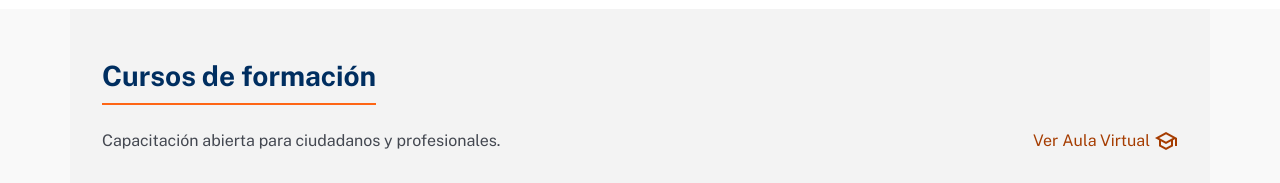
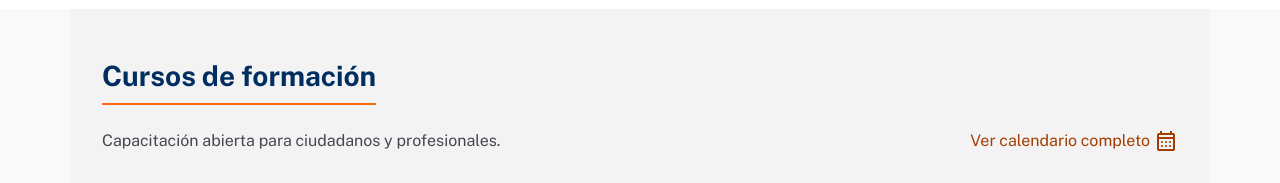
Before and after one commit to acruzca/avpcelespinar-web, a website: page index.html in a window 1280 px wide. Shown: the part 2360-2543 px from the top of the page. Drawn offline with nearby package versions, Linux system fonts and the light colour scheme.

Commit message:
Revert Ver calendario link

```diff
--- a/index.html
+++ b/index.html
@@ -600,10 +600,10 @@ document.addEventListener('DOMContentLoaded', () => {
                 </div>
                 <a
                     class="text-secondary font-label-lg flex items-center gap-1 hover:underline"
-                    href="https://cursos.avpcelespinar.es" target="_blank">
-                    Ver Aula Virtual <span
+                    href="calendario.html">
+                    Ver calendario completo <span
                         class="material-symbols-outlined"
-                        data-icon="school">school</span>
+                        data-icon="calendar_month">calendar_month</span>
                 </a>
             </div>
             <div class="space-y-4">
```
